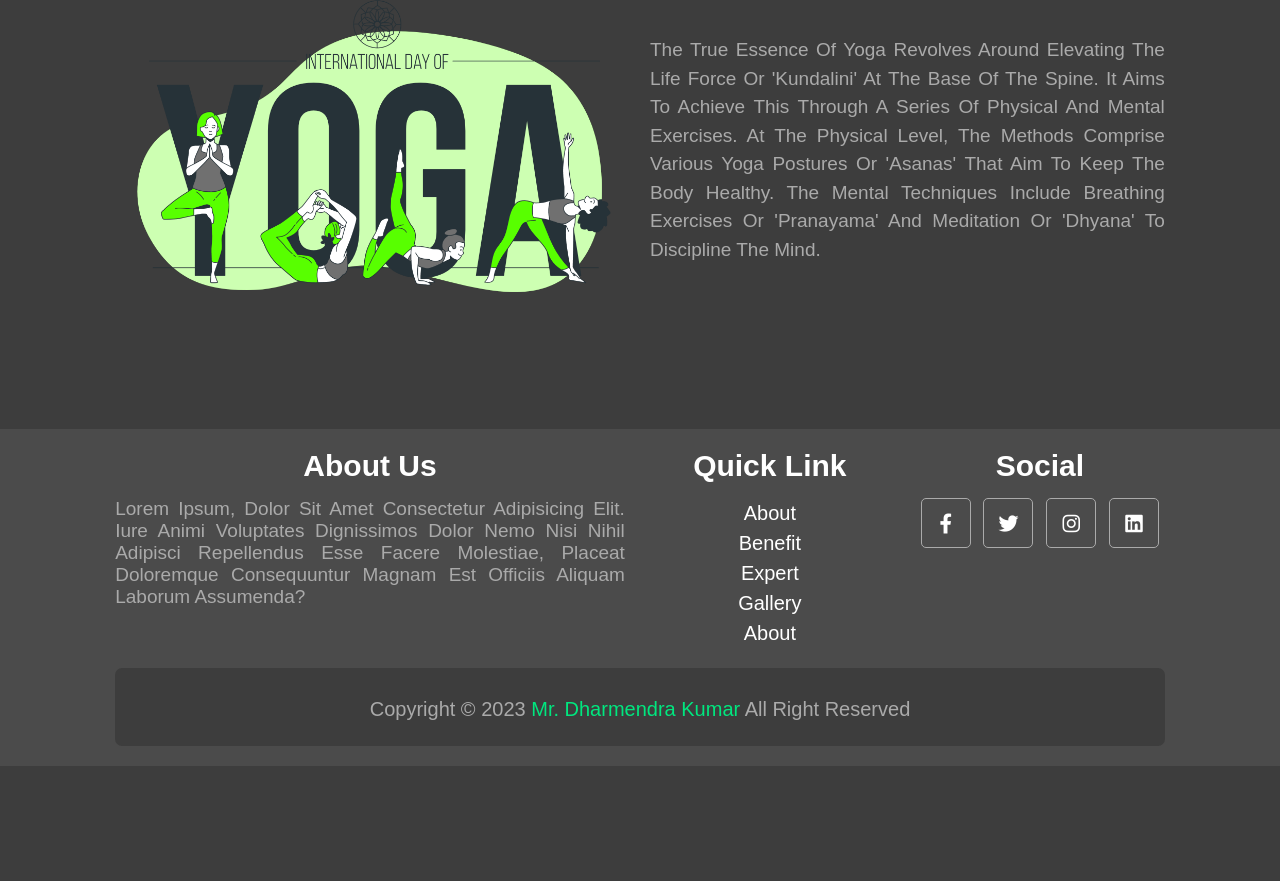
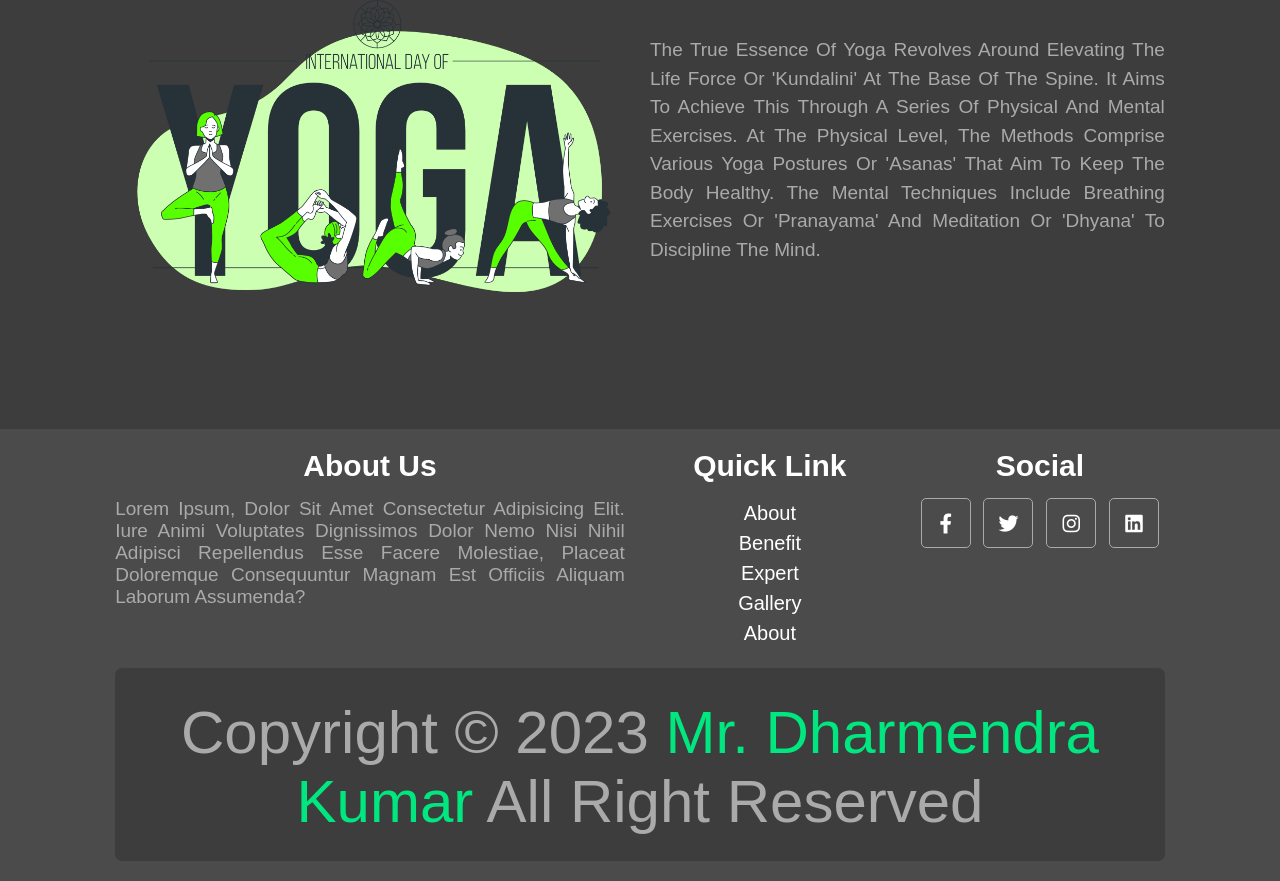
Before and after one commit to raja2sharma/yoga-website, a plain HTML site: page index.html in a window 1280 px wide. Shown: the part 3557-4438 px from the top of the page. Before the commit the page ends 4323 px from the top, so only its background shows below. Drawn offline with nearby package versions, Linux system fonts and the light colour scheme.

Commit message:
Update style.css

```diff
--- a/style.css
+++ b/style.css
@@ -429,7 +429,7 @@ form input {
 .copyright h1 {
     color: var(--light-white);
     font-weight: 500;
-    font-size: 2rem;
+    font-size: 6rem;
 }
 
 .copyright:hover h1 {
```
